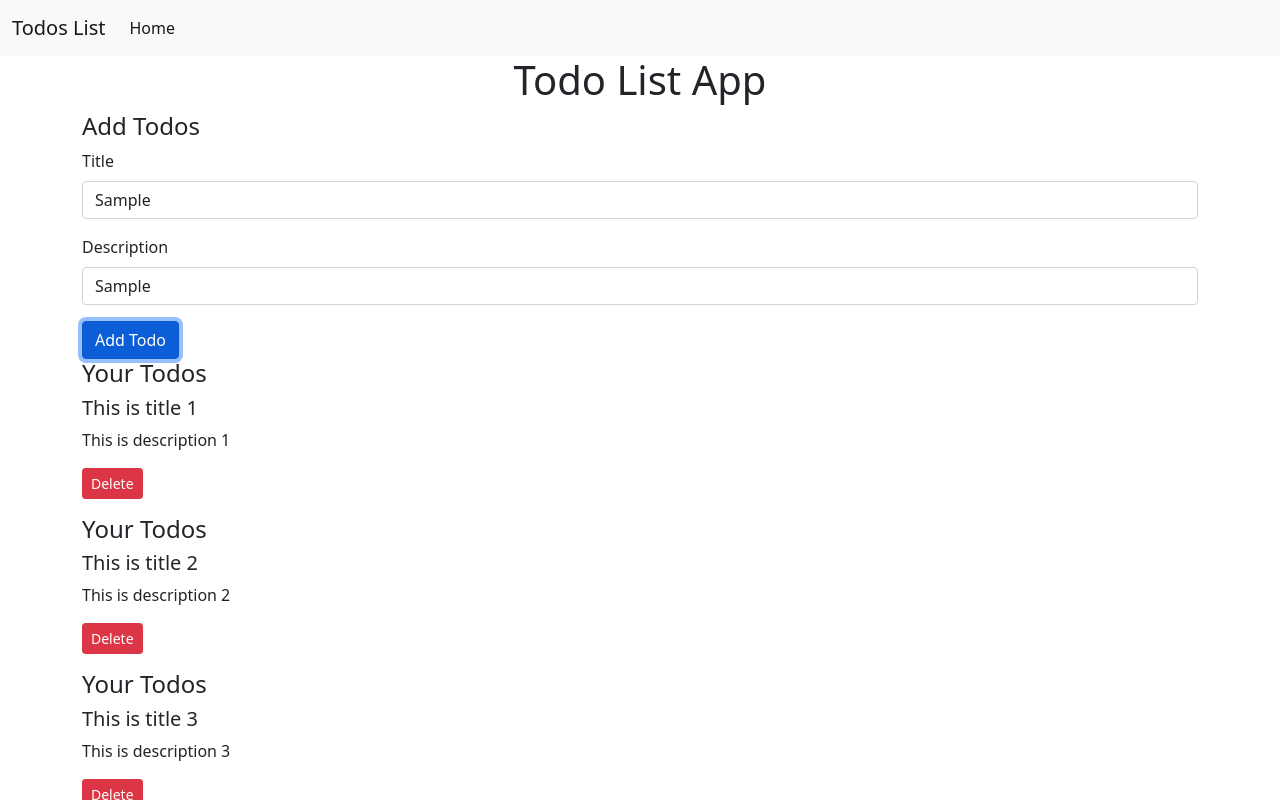
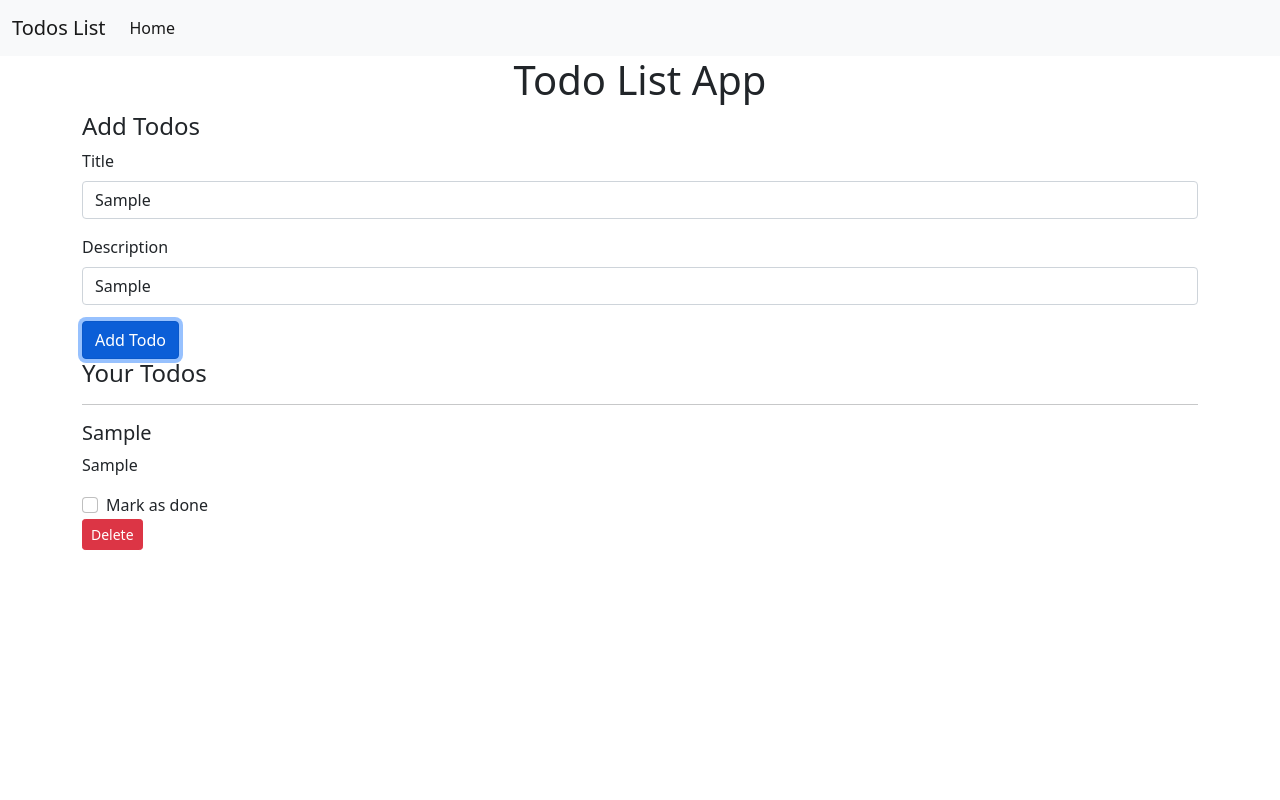
Before and after one commit to bansalvinitvinod/todo-list-angular, an Angular app: page / in a window 1280 px wide. Both pictures are taken after typing "Sample", "Sample" into the empty fields and a click on the button "Add Todo". Shown: the top 800 px of the page. Built offline with nearby package versions, Linux system fonts and the light colour scheme.

Commit message:
Mark As Done working on LocalStorage

```diff
--- a/src/app/MyComponents/todo-item/todo-item.component.html
+++ b/src/app/MyComponents/todo-item/todo-item.component.html
@@ -1,4 +1,10 @@
-<h4>Your Todos</h4>
-<h5>{{ todo.title }}</h5>
-<p>{{ todo.description }}</p>
+<hr>
+<h5 [ngClass]="{'strike': !todo.active}">{{ todo.title }}</h5>
+<p [ngClass]="{'strike': !todo.active}">{{ todo.description }}</p>
+<div class="form-check">
+    <input class="form-check-input" type="checkbox" value="" id="flexCheckDefault" (click)="onMarkAsDone(todo)" [checked]="!todo.active">
+    <label class="form-check-label" for="flexCheckDefault">
+      Mark as done
+    </label>
+</div>
 <button class="btn btn-danger btn-sm mb-3" (click)="onClick(todo)" >Delete</button>
--- a/src/app/MyComponents/todo-item/todo-item.component.scss
+++ b/src/app/MyComponents/todo-item/todo-item.component.scss
@@ -0,0 +1,3 @@
+.strike {
+    text-decoration: line-through;
+}
--- a/src/app/MyComponents/todo-item/todo-item.component.ts
+++ b/src/app/MyComponents/todo-item/todo-item.component.ts
@@ -12,6 +12,7 @@ export class TodoItemComponent implements OnInit {
   // This is done to avoid strict initialisation
   @Input() todo!: Todo;
   @Output() todoDelete: EventEmitter<Todo> = new EventEmitter();
+  @Output() todoMarkAsDone: EventEmitter<Todo> = new EventEmitter();
   constructor() { }
 
   ngOnInit(): void {
@@ -21,4 +22,9 @@ export class TodoItemComponent implements OnInit {
     this.todoDelete.emit(todo);
   }
 
+  onMarkAsDone(todo: Todo) {
+    todo.active = !todo.active;
+    this.todoMarkAsDone.emit(todo);
+  }
+
 }
--- a/src/app/MyComponents/todos/todos.component.html
+++ b/src/app/MyComponents/todos/todos.component.html
@@ -1,7 +1,10 @@
 <div class="container">
     <h1 class="text-center">Todo List App</h1>
     <app-todo-add (todoAdd)="addTodo($event)"></app-todo-add>
-    <div *ngFor="let todo of todos">
-        <app-todo-item [todo]="todo" (todoDelete)="deleteTodo($event)"></app-todo-item>
+    <h4>Your Todos</h4>
+    <div *ngIf="todos.length!=0">
+        <div *ngFor="let todo of todos">
+            <app-todo-item [todo]="todo" (todoDelete)="deleteTodo($event)" (todoMarkAsDone)="markAsDoneTodo($event)"></app-todo-item>
+        </div>
     </div>
 </div>
--- a/src/app/MyComponents/todos/todos.component.ts
+++ b/src/app/MyComponents/todos/todos.component.ts
@@ -11,26 +11,11 @@ export class TodosComponent implements OnInit {
   todos: Todo[];
 
   constructor() {
-    this.todos = [
-      {
-        serial_number: 1,
-        title: 'This is title 1',
-        description: 'This is description 1',
-        active: true
-      },
-      {
-        serial_number: 2,
-        title: 'This is title 2',
-        description: 'This is description 2',
-        active: true
-      },
-      {
-        serial_number: 3,
-        title: 'This is title 3',
-        description: 'This is description 3',
-        active: true
-      }
-    ]
+    let localItem = localStorage.getItem("todos");
+    if(localItem!=null)
+      this.todos = JSON.parse(localItem);
+    else
+      this.todos = [];
   }
 
   ngOnInit(): void {
@@ -40,10 +25,16 @@ export class TodosComponent implements OnInit {
     let index = this.todos.indexOf(todo);
     console.log(index);
     this.todos.splice(index, 1);
+    localStorage.setItem("todos", JSON.stringify(this.todos));
   }
 
   addTodo(todo: Todo) {
     this.todos.push(todo);
+    localStorage.setItem("todos", JSON.stringify(this.todos));
+  }
+
+  markAsDoneTodo(todo: Todo) {
+    localStorage.setItem("todos", JSON.stringify(this.todos));
   }
 
 }
```
